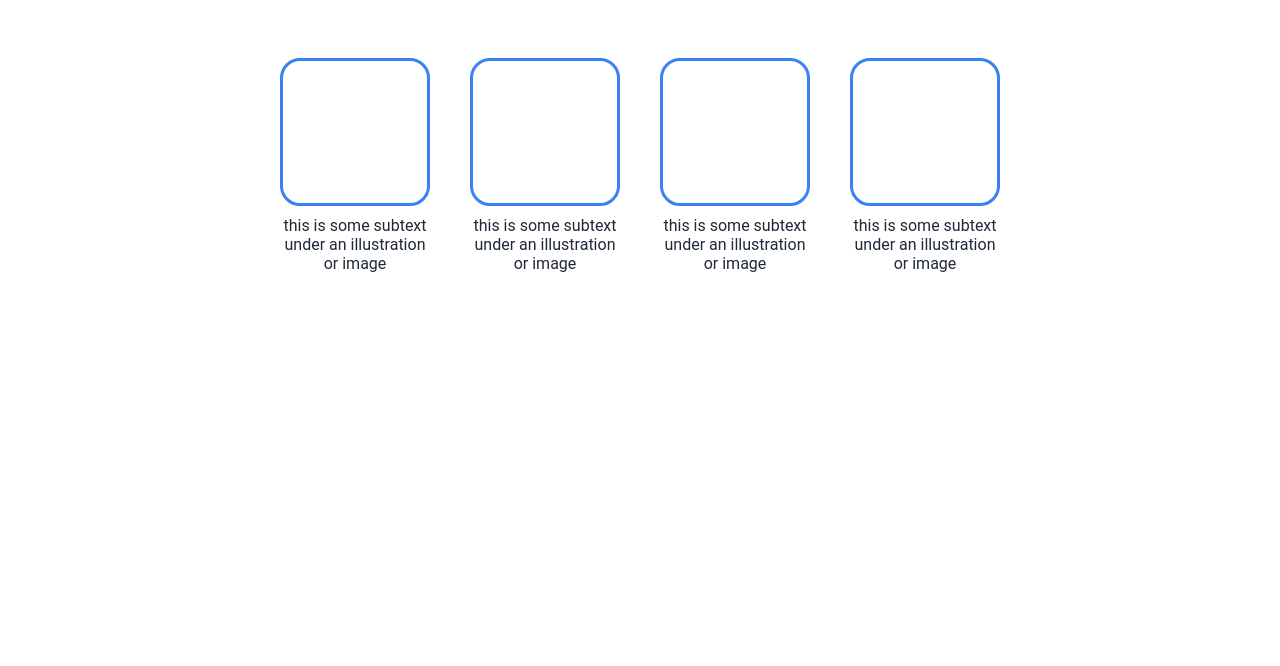
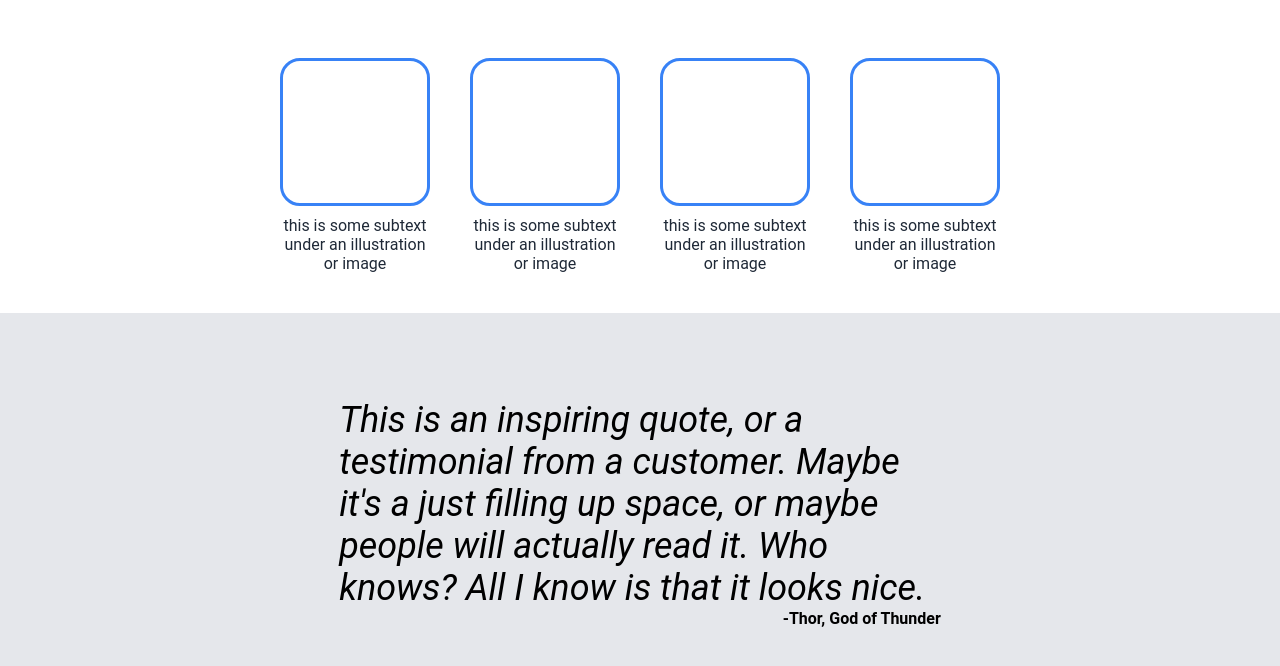
Before and after one commit to ebagabee/Landing-Page-Simple, a plain HTML site: page index.html in a window 1280 px wide. Shown: the part 574-1240 px from the top of the page. Before the commit the page ends 887 px from the top, so only its background shows below. Drawn offline with Linux system fonts and the light colour scheme.

Commit message:
feat: quote-container finished

```diff
--- a/index.html
+++ b/index.html
@@ -69,6 +69,16 @@
             </div>
         </div>
     </section>
+
+    <section class="quote-container">
+        <div class="quote-content">
+            <i>This is an inspiring quote, or a testimonial from a customer. Maybe it's a just filling up space, or
+                maybe
+                people will actually read it. Who knows? All I know is that it looks nice.</i>
+
+            <span><strong>-Thor, God of Thunder</strong></span>
+        </div>
+    </section>
 </body>
 
 </html>
--- a/styles.css
+++ b/styles.css
@@ -134,3 +134,32 @@ header ul li a {
     max-width: 150px;
     color: #1f2937;
 }
+
+/* Quote section */
+.quote-container {
+    width: 100%;
+    background-color: #e5e7eb;
+
+    height: 400px;
+
+    display: flex;
+    justify-content: center;
+    align-items: center;
+}
+
+.quote-content {
+    max-width: 47%;
+    display: flex;
+    flex-direction: column;
+
+}
+
+.quote-container i {
+    text-align: left;
+    font-size: 36px;
+    font-weight: light;
+}
+
+.quote-container span {
+    text-align: right;
+}
```
